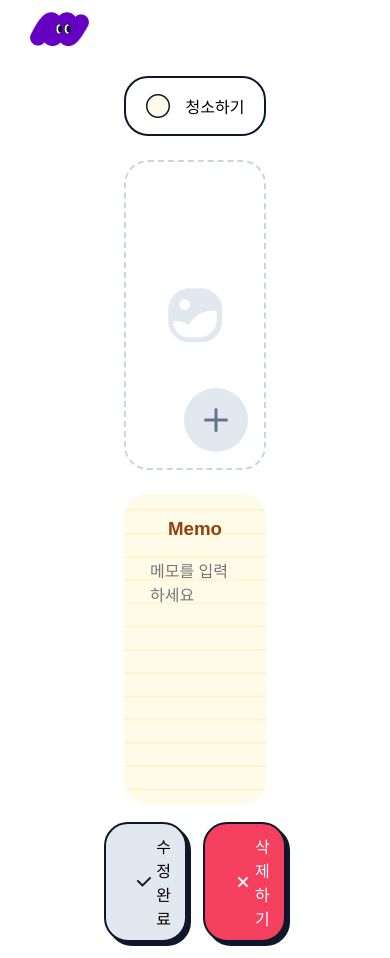
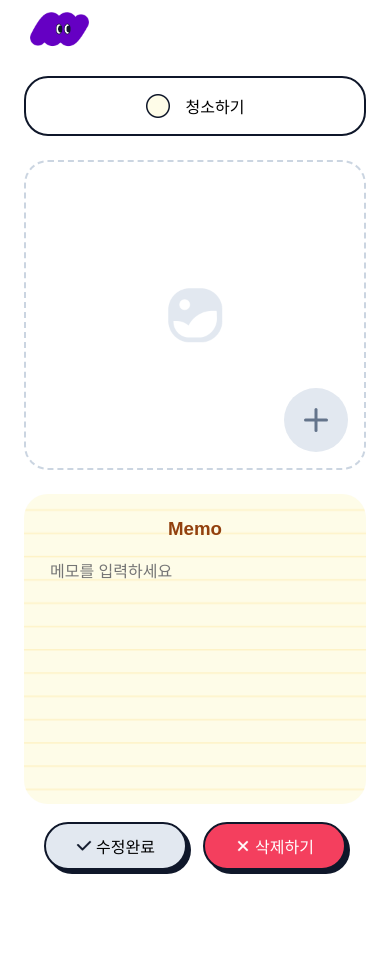
Before and after one commit to kim-ho-seon/do-it-todo, a React (Vite) app: page /items/1 in a window 390 px wide. After the commit the page ends 886 px from the top, so only its background shows below. Built offline with nearby package versions, Linux system fonts and the light colour scheme.

Commit message:
fix: 태블릿 이하에서 상세 페이지 좌우 100px 여백 제거

```diff
--- a/src/pages/TodoDetailPage.css
+++ b/src/pages/TodoDetailPage.css
@@ -161,6 +161,9 @@
 
 /* Tablet */
 @media (max-width: 1024px) {
+  .detail-container{
+    padding: 16px 0;
+  }
   .detail-content{
     flex-direction: column;
   }
```
